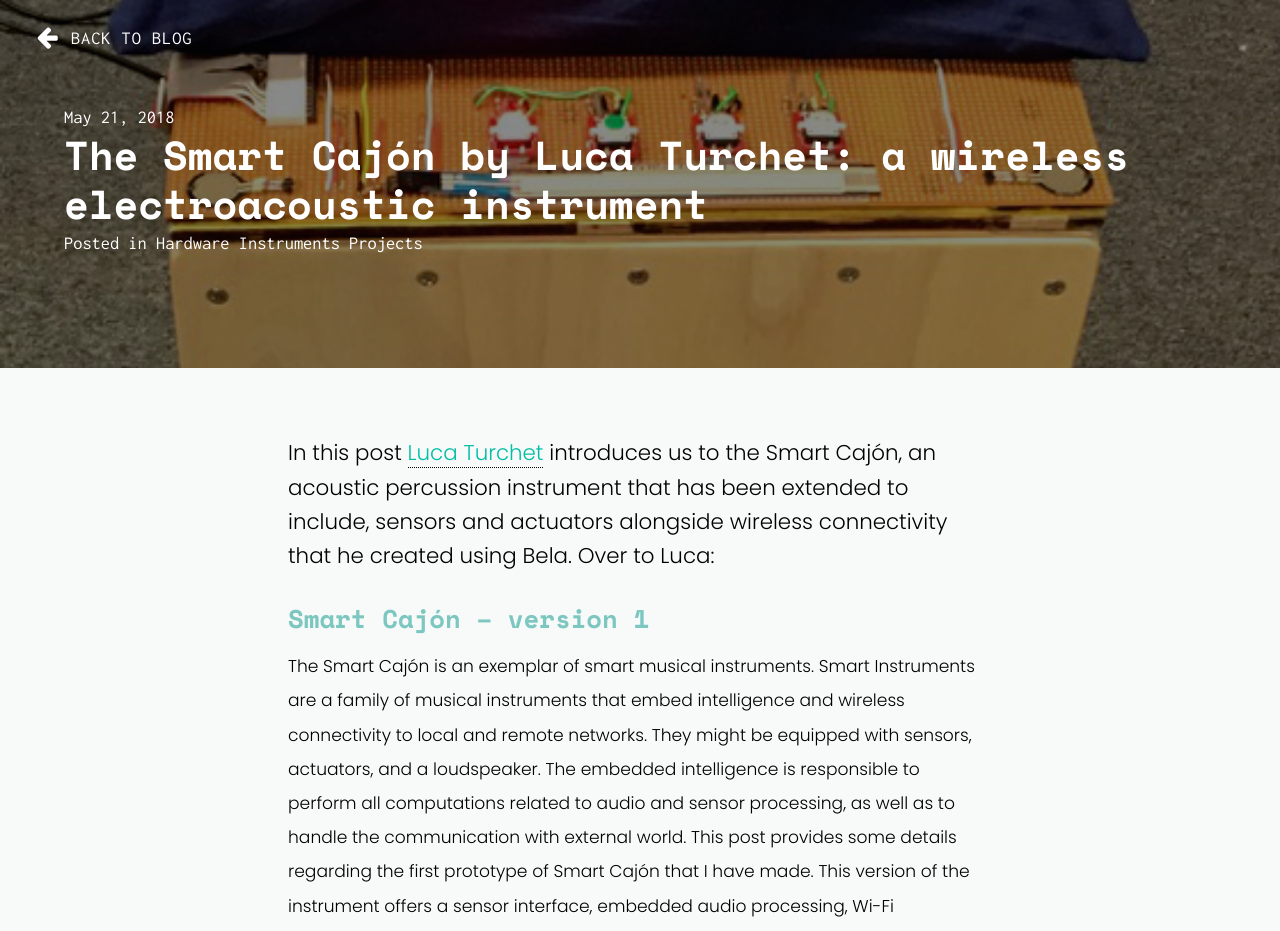
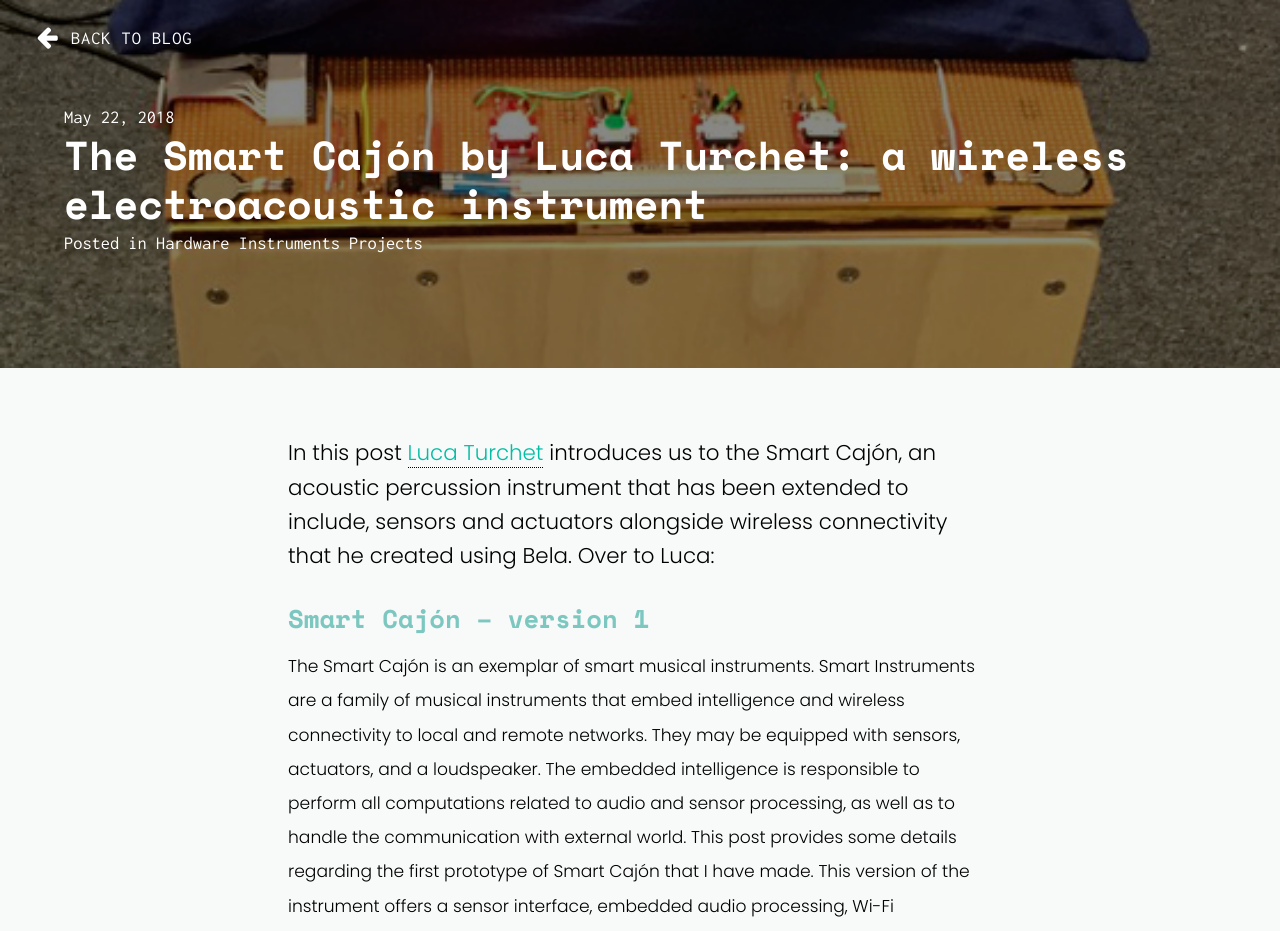
Before and after one commit to BelaPlatform/bela_newBlog, a Jekyll site: the page built from docs/_posts/2018-05-22-Smart-Cajón-Luca-Turchet.markdown, in a window 1280 px wide and 1400 px high. Shown: the top 931 px of the window. Built offline with Jekyll 4.4.1, drawn with Linux system fonts in a browser that asks for light colours; nearby versions of some CDN libraries; some of the changed text lies outside the part shown.

Commit message:
Updates to Luca's post

```diff
--- a/docs/_posts/2018-05-22-Smart-Cajón-Luca-Turchet.markdown
+++ b/docs/_posts/2018-05-22-Smart-Cajón-Luca-Turchet.markdown
@@ -1,7 +1,7 @@
 ---
 layout: post
 title: "The Smart Cajón by Luca Turchet: a wireless electroacoustic instrument"
-date: 2018-05-21
+date: 2018-05-22
 categories:
   - "Hardware"
   - "Instruments"
@@ -16,7 +16,7 @@
 
 ## Smart Cajón – version 1
 
-The Smart Cajón is an exemplar of smart musical instruments. Smart Instruments are a family of musical instruments that embed intelligence and wireless connectivity to local and remote networks. They might be equipped with sensors, actuators, and a loudspeaker. The embedded intelligence is responsible to perform all computations related to audio and sensor processing, as well as to handle the communication with external world.
+The Smart Cajón is an exemplar of smart musical instruments. Smart Instruments are a family of musical instruments that embed intelligence and wireless connectivity to local and remote networks. They may be equipped with sensors, actuators, and a loudspeaker. The embedded intelligence is responsible to perform all computations related to audio and sensor processing, as well as to handle the communication with external world.
 This post provides some details regarding the first prototype of Smart Cajón that I have made. This version of the instrument offers a sensor interface, embedded audio processing, Wi-Fi connectivity to a smartphone app, as well as haptic feedback thanks to motors embedded in a cushion where the player sits.
 
 {% include youtube.html youtube="WFdvrfmVWlU" %}
@@ -57,14 +57,16 @@
 Software for audio and sensor processing, and tactile stimuli generation was developed in [Pure Data](https://puredata.info/). Data reception and forwarding over Wi-Fi were achieved using Open Sound Control ([OSC](http://opensoundcontrol.org/introduction-osc)) over the User Datagram Protocol.
 The three configurations of the instrument can be selected from a dedicated smartphone app developed using the [TouchOSC](https://hexler.net/software/touchosc) environment. The app acts both as a visual display and as a control interface letting players or audience members program the instrument in real-time.
 
+In the virtual instrument configuration, to trigger the sound samples we detected each hit by using the PD onset detector bonk∼. To determine the position of each hit according to two zones of the front panel, the top part and the central part, we developed a signal processing technique based on the spectral content of the hit. The technique relies on the fact that sounds produced by hitting the top part of the front panel have a richer high frequency content than sounds produced by hits on the central part for which the lower frequency content is dominant. To capture these differences, we computed the spectral centroid from the output of the bonk∼ object and used a discriminative threshold on it. Specifically, we calculated the centroid by utilizing the loudness and bandwidth of the first 5 of the 11 frequency bands produced by bonk∼. The hits associated to these two regions were then mapped to two distinct sound samples of the simulated instrument. The dynamics of each hit tracked by the bonk∼ object were mapped to the volume of the triggered samples.
 
-In the virtual instrument configuration, to trigger the sound samples we detected each hit by using the PD onset detector bonk∼. To determine the position of each hit according to two zones of the front panel, the top part and the central part, we developed a signal processing technique based on the spectral content of the hit. The technique relies on the fact that sounds produced by hitting the top part of the front panel have a richer high frequency content than sounds produced by hits on the central part for which the lower frequency content is dominant. To capture these differences, we computed the spectral centroid from the output of the bonk∼ object and used a discriminative threshold on it. Specifically, we calculated the centroid by utilizing the loudness and bandwidth of the first 5 of the 11 frequency bands produced by bonk∼. The hits associated to these two regions were then mapped to two distinct sound samples of the simulated instrument. The dynamics of each hit tracked by the bonk∼ object were mapped to the volume of the triggered samples.
+{% include single-image.html fileName="cajon/feature_extraction_1.jpeg" %}
 
 Two banks of four presets were developed to simulate different percussive instruments: drum kit, bongo, djembe, and congas. Each preset was associated to a button with a specific LED color. The status and colour of the buttons were synchronized with information displayed in a smartphone app, from which the banks and presets could be navigated and selected.
 Tactile stimuli were generated using Pulse Width Modulation to produce four types of dynamics and patterns of activations on the eight motors embedded in the cushion.
 
 In the audio effects configuration eight presets divided into two banks provided different tunings of the equalizer and reverberation effects applied to the sound captured by the microphone. These presets could be navigated and selected using both the buttons and the smartphone app. The app also displayed the status of the parameters of the two effects using faders and rotary knobs widgets. The same widgets could be used to interactively control the parameters of the effects.
 
+{% include single-image.html fileName="cajon/feature_extraction_2.jpeg" %}
 
 In the interactive sound control configuration, the sensors were used to control the parameters of audio effects applied to the sound captured by the contact microphone. The left and right FSRs controlled continuously the input volume of a delay effect with feedback, configured in two different ways so to have fast and slow decaying repetitions. The pitch component of the IMU was mapped to the room size parameter of a reverb; the roll of the IMU was mapped to a frequency shifter, in such a way that tilting the instrument to the left/right side caused a shift towards low/high frequencies; the four buttons were used to start or stop four backing tracks in different genres (flamenco, Brazilian jazz, blues, electronic pop); the ribbon sensor (under which a pressure sensor was placed so as to detect both pressure and position) was used to control the overall volume of electronically-generated sounds. The smartphone app displayed the parameters controlled by sensors in real time through knobs and faders.
 
```
Also changed, not shown: docs/assets/images/cajon/feature_extraction_1.jpeg (added), docs/assets/images/cajon/feature_extraction_2.jpeg (added).
